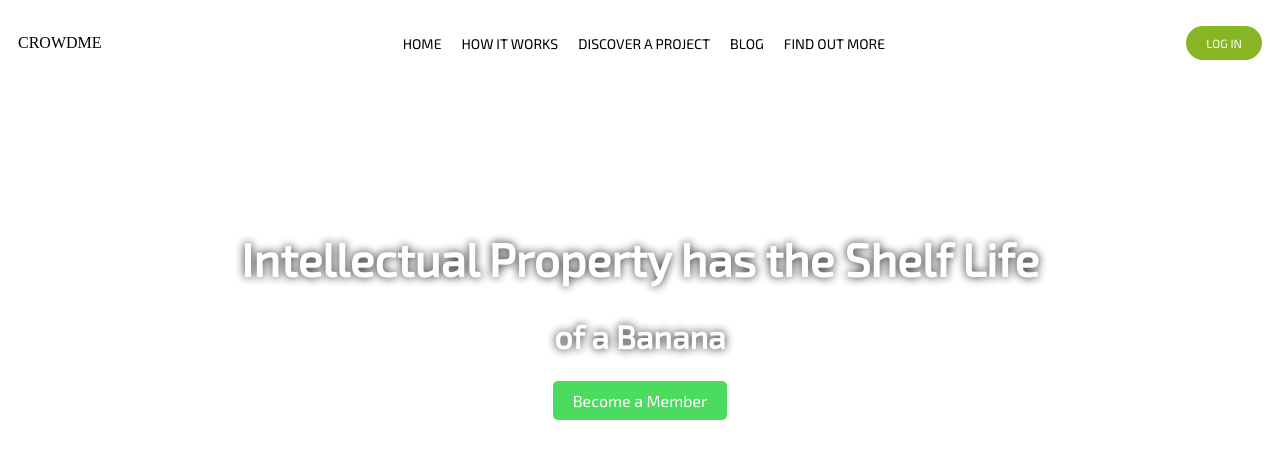
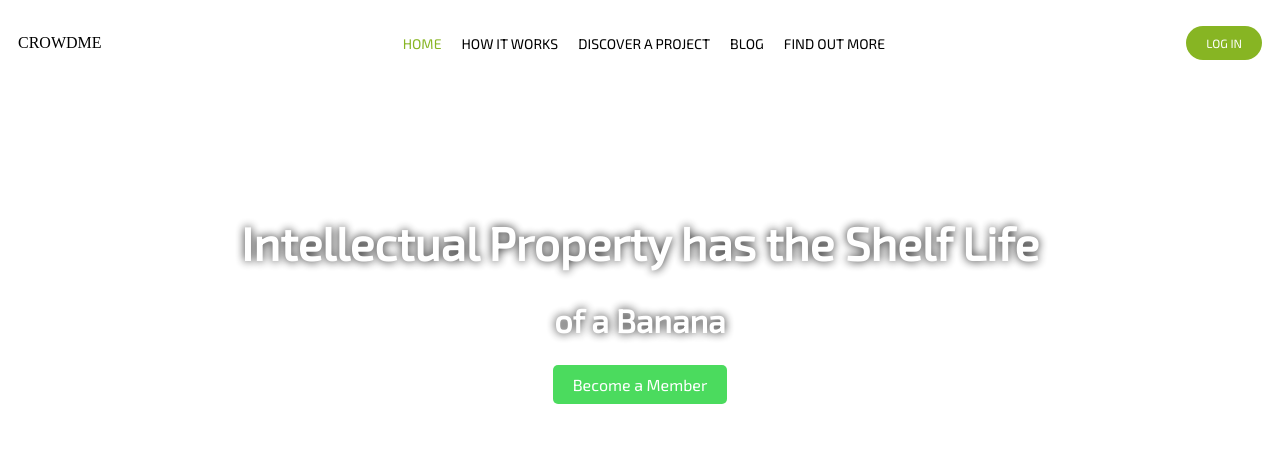
Before and after one commit to golovina-wp/first-project, a plain HTML site: page index.html in a window 1280 px wide. In both pictures the pointer is over the item "HOME". Drawn offline with Linux system fonts and the light colour scheme.

Commit message:
Update style.css

```diff
--- a/style.css
+++ b/style.css
@@ -21,6 +21,10 @@ nav > ul li {
   font-size: 14px;
   font-family: 'Exo 2';
   font-weight: 400;
+}
+nav > ul li:hover {
+  cursor: pointer;
+  color: #87b523;
 }
 nav > button {
   font-size: 12px;
@@ -48,7 +52,7 @@ main {
 }
 .sl-text {
   position: absolute;
-  top: 25%;
+  top: 23%;
   left: 0;
   right: 0;
 }
```
